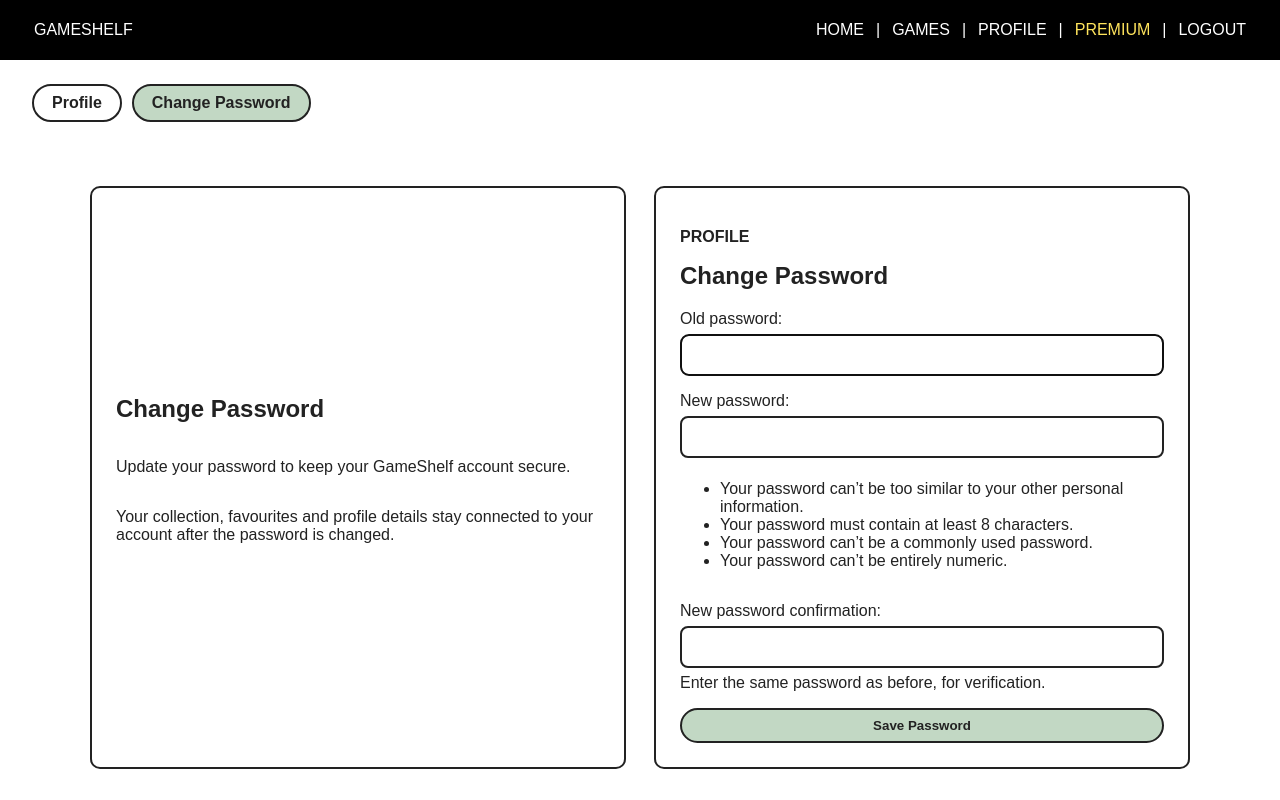
After one commit to DarthCookie45/GameShelf, a Django app: page /accounts/password_change/ in a window 1280 px wide. The commit adds this page. Run offline with Django 5.2, Linux system fonts and the light colour scheme; the visitor is signed in with stand-in values (Sample User, id 1).

Commit message:
Style password change page and improve account navigation

```diff
--- a/accounts/templates/accounts/profile.html
+++ b/accounts/templates/accounts/profile.html
@@ -4,8 +4,8 @@
 
 {% block content %}
 <section class="profile-actions">
-    <a class="button" href="{% url 'profile' %}">Profile</a>
-    <a class="button button-secondary" href="#">Change Password</a>
+    <a class="button active-tab" href="{% url 'profile' %}">Profile</a>
+    <a class="button button-secondary" href="{% url 'password_change' %}">Change Password</a>
 </section>
 
 <section class="profile-layout">
--- a/accounts/urls.py
+++ b/accounts/urls.py
@@ -5,4 +5,5 @@ from . import views
 urlpatterns = [
     path('register/', views.register, name='register'),
     path('profile/', views.profile, name='profile'),
+    path('logout/', views.logout_user, name='logout'),
 ]
--- a/config/urls.py
+++ b/config/urls.py
@@ -24,6 +24,7 @@ urlpatterns = [
     path('admin/', admin.site.urls),
     path('', include('pages.urls')),
     path('accounts/', include('accounts.urls')),
+    path('accounts/', include('django.contrib.auth.urls')),
     path('games/', include('games.urls')),
     path(
         'accounts/login/',
@@ -33,11 +34,6 @@ urlpatterns = [
         ),
         name='login',
     ),
-    path(
-        'accounts/logout/',
-        auth_views.LogoutView.as_view(),
-        name='logout',
-    ),
 ]
 
 if settings.DEBUG:
--- a/static/css/style.css
+++ b/static/css/style.css
@@ -231,6 +231,10 @@ body {
 .auth-switch a {
     color: var(--coal);
     font-weight: bold;
+}
+
+.auth-panel .button.form-button {
+    text-align: center;
 }
 
 
@@ -573,6 +577,10 @@ body {
     padding: 10px 0;
 }
 
+.active-tab {
+    background: var(--accent);
+}
+
 /*-- Responsive Styles --*/
 
 @media (max-width: 900px) {
--- /dev/null
+++ b/templates/registration/password_change_form.html
@@ -0,0 +1,42 @@
+{% extends 'base.html' %}
+
+{% block title %}Change Password | GameShelf{% endblock %}
+
+{% block content %}
+<section class="profile-actions">
+    <a class="button button-secondary" href="{% url 'profile' %}">Profile</a>
+    <a class="button active-tab" href="{% url 'password_change' %}">Change Password</a>
+</section>
+
+<section class="auth-layout">
+    <div class="auth-panel auth-info panel">
+        <h1>Change Password</h1>
+        <p>
+            Update your password to keep your GameShelf account secure.
+        </p>
+        <p>
+            Your collection, favourites and profile details stay connected to
+            your account after the password is changed.
+        </p>
+    </div>
+
+    <div class="auth-panel panel">
+        <p class="eyebrow">Profile</p>
+        <h2>Change Password</h2>
+
+        <form method="post">
+            {% csrf_token %}
+
+            {% if form.errors %}
+                <div class="message message-error">
+                    Please fix the errors below.
+                </div>
+            {% endif %}
+
+            {{ form.as_p }}
+
+            <button class="button form-button" type="submit">Save Password</button>
+        </form>
+    </div>
+</section>
+{% endblock %}
```
Also changed, not shown: TESTING.md (+10 -0 lines), accounts/views.py (+12 -1 lines), templates/registration/password_change_done.html (added, +33 -0 lines).
